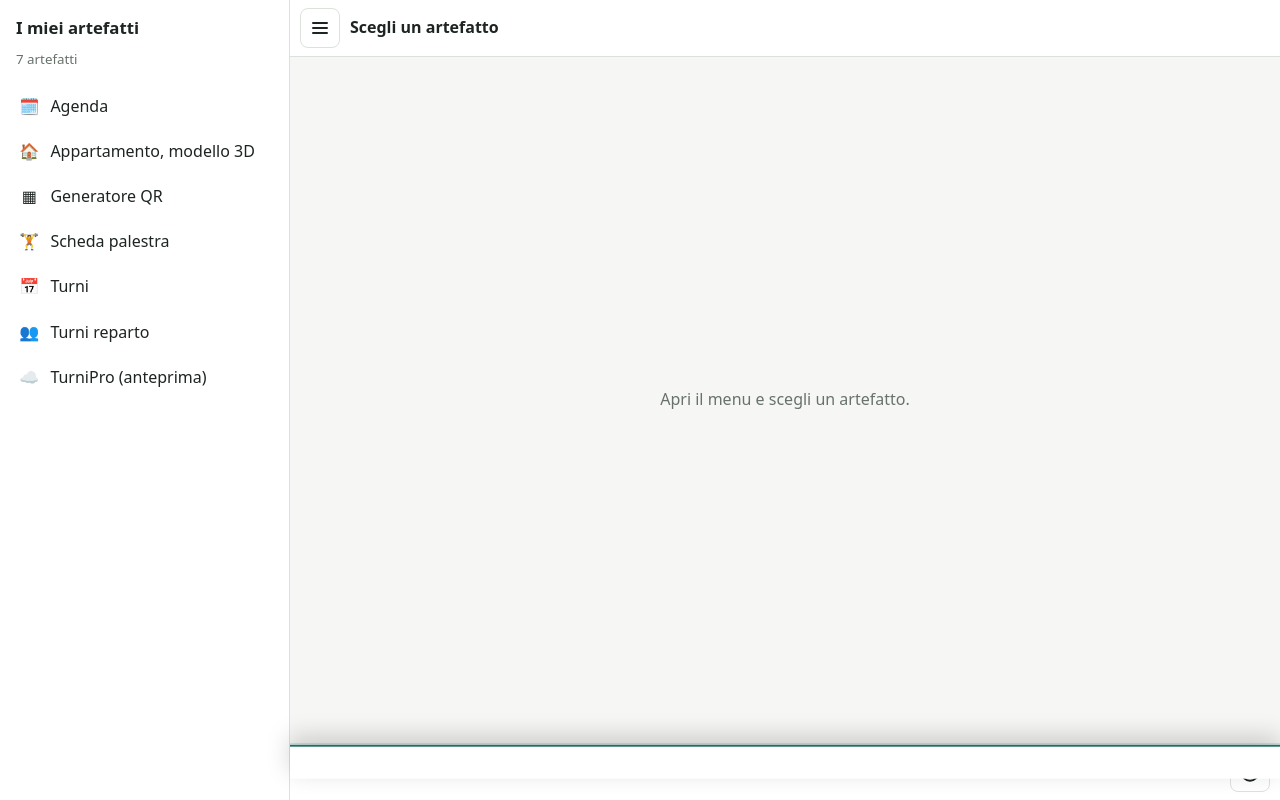
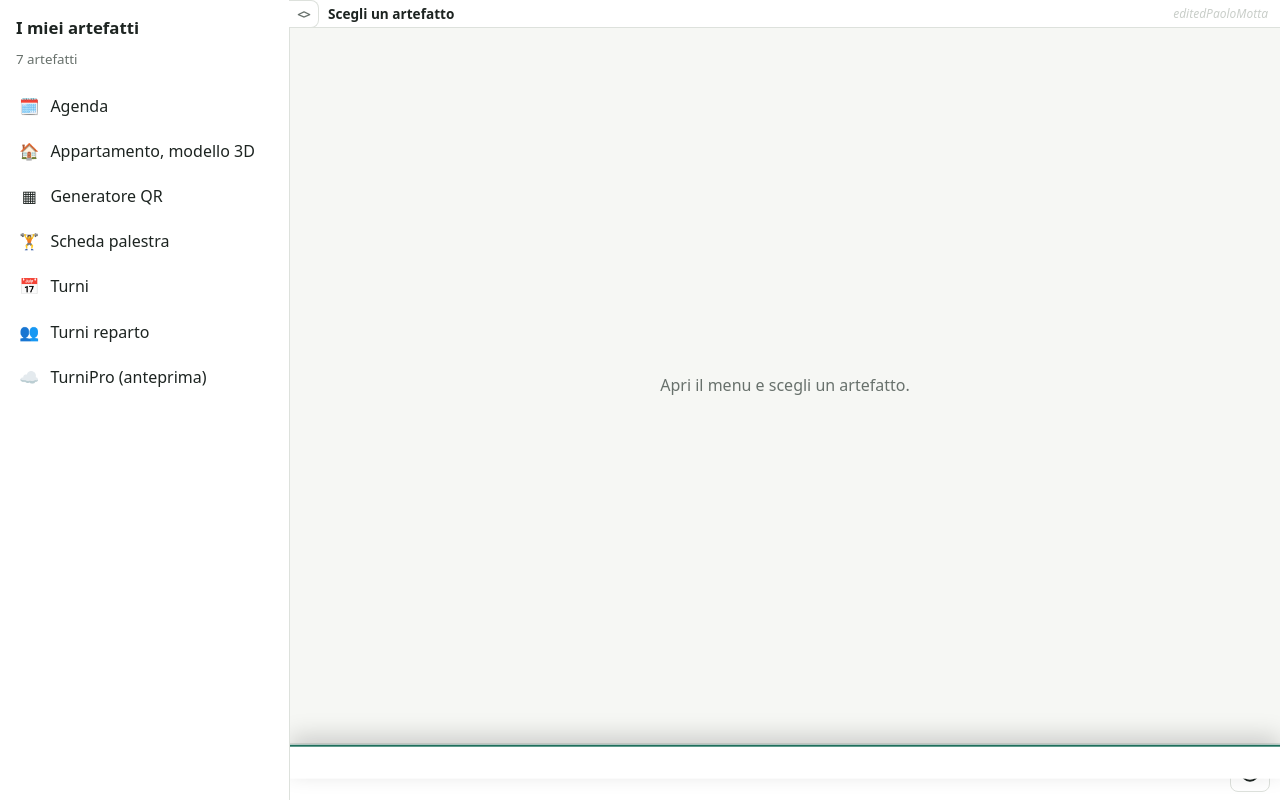
Before and after one commit to paolomotta83/myapp, a plain HTML site: page index.html in a window 1280 px wide. Drawn offline with Linux system fonts and the light colour scheme.

Commit message:
Update index.html

```diff
--- a/index.html
+++ b/index.html
@@ -5,12 +5,12 @@
 <meta name="viewport" content="width=device-width, initial-scale=1, viewport-fit=cover">
 <title>I miei artefatti</title>
 <style>
-:root{--bg:#f6f7f4;--panel:#fff;--ink:#1d2421;--mute:#68716c;--line:#dde1dc;--acc:#1f6f5c;--acc2:#e8f1ee}
-@media (prefers-color-scheme:dark){:root{--bg:#141816;--panel:#1c211f;--ink:#e8ece9;--mute:#98a29c;--line:#2d3532;--acc:#5cc2a5;--acc2:#203029}}
+:root{--bg:#f6f7f4;--panel:#fff;--ink:#1d2421;--mute:#68716c;--line:#dde1dc;--acc:#1f6f5c;--acc2:#e8f1ee;--faint:#c9cec9}
+@media (prefers-color-scheme:dark){:root{--bg:#141816;--panel:#1c211f;--ink:#e8ece9;--mute:#98a29c;--line:#2d3532;--acc:#5cc2a5;--acc2:#203029;--faint:#38423d}}
 *{box-sizing:border-box}
 html,body{height:100%;margin:0}
 body{font:16px/1.45 system-ui,-apple-system,Segoe UI,sans-serif;background:var(--bg);color:var(--ink);display:flex;overflow:hidden}
-#menu{width:290px;flex:none;background:var(--panel);border-right:1px solid var(--line);display:flex;flex-direction:column;transition:margin-left .25s;padding-top:env(safe-area-inset-top,0)}
+#menu{position:relative;z-index:10;width:290px;flex:none;background:var(--panel);border-right:1px solid var(--line);display:flex;flex-direction:column;transition:margin-left .25s;padding-top:env(safe-area-inset-top,0)}
 body.closed #menu{margin-left:-290px}
 #menu h1{font-size:1.05rem;margin:0;padding:16px 16px 10px}
 #menu small{display:block;padding:0 16px 10px;color:var(--mute)}
@@ -21,10 +21,14 @@ body.closed #menu{margin-left:-290px}
 #list button:focus-visible,.btn:focus-visible{outline:2px solid var(--acc);outline-offset:2px}
 #list .ic{width:1.4em;text-align:center}
 #main{flex:1;min-width:0;display:flex;flex-direction:column;position:relative}
-#bar{display:flex;align-items:center;gap:10px;padding:8px 10px;padding-top:calc(8px + env(safe-area-inset-top,0));border-bottom:1px solid var(--line);background:var(--panel)}
+#bar{display:flex;align-items:center;gap:10px;height:calc(28px + env(safe-area-inset-top,0px));padding:env(safe-area-inset-top,0px) 12px 0 38px;border-bottom:1px solid var(--line);background:var(--panel)}
 .btn{all:unset;box-sizing:border-box;cursor:pointer;width:40px;height:40px;border-radius:8px;display:grid;place-items:center;border:1px solid var(--line)}
 .btn:hover{background:var(--acc2)}
-#title{font-weight:600;white-space:nowrap;overflow:hidden;text-overflow:ellipsis;flex:1}
+#title{font-weight:600;font-size:.85rem;white-space:nowrap;overflow:hidden;text-overflow:ellipsis;flex:1}
+#edited{font-style:italic;font-size:.75rem;color:var(--faint);white-space:nowrap;user-select:none}
+#tab{all:unset;box-sizing:border-box;position:absolute;left:100%;top:env(safe-area-inset-top,0px);width:30px;height:28px;display:grid;place-items:center;cursor:pointer;background:var(--panel);color:var(--mute);border:1px solid var(--line);border-left:0;border-radius:0 8px 8px 0;font:700 .8rem/1 system-ui;letter-spacing:-1px}
+#tab:hover{color:var(--acc);background:var(--acc2)}
+#tab:focus-visible{outline:2px solid var(--acc);outline-offset:-2px}
 #stage{flex:1;position:relative;min-height:0}
 iframe{position:absolute;inset:0;width:100%;height:100%;border:0;background:#fff}
 #empty{position:absolute;inset:0;display:grid;place-items:center;text-align:center;color:var(--mute);padding:24px}
@@ -38,7 +42,7 @@ iframe{position:absolute;inset:0;width:100%;height:100%;border:0;background:#fff
 #info .mod{font-variant-numeric:tabular-nums}
 @media (max-width:700px){
  #menu{position:fixed;z-index:10;inset:0 auto 0 0;width:min(86vw,320px);box-shadow:4px 0 24px rgba(0,0,0,.25)}
- body.closed #menu{margin-left:calc(-1 * min(86vw,320px) - 30px)}
+ body.closed #menu{margin-left:calc(-1 * min(86vw,320px))}
 }
 @media (prefers-reduced-motion:reduce){*{transition:none!important}}
 </style>
@@ -49,14 +53,13 @@ iframe{position:absolute;inset:0;width:100%;height:100%;border:0;background:#fff
   <h1>I miei artefatti</h1>
   <small id="count">Caricamento…</small>
   <div id="list"></div>
+  <button id="tab" aria-label="Mostra o nascondi l'elenco delle app" title="Elenco app">&lt;&gt;</button>
 </nav>
 
 <div id="main">
   <div id="bar">
-    <button class="btn" id="toggle" aria-label="Apri o chiudi il menu" title="Menu">
-      <svg width="20" height="20" viewBox="0 0 20 20" fill="none" stroke="currentColor" stroke-width="2" stroke-linecap="round"><path d="M3 5h14M3 10h14M3 15h14"/></svg>
-    </button>
     <div id="title">Scegli un artefatto</div>
+    <div id="edited" aria-hidden="true">editedPaoloMotta</div>
   </div>
   <div id="stage">
     <div id="empty">Apri il menu e scegli un artefatto.</div>
@@ -174,7 +177,7 @@ $("infoBtn").onclick = ()=>{
   if(o) return closeInfo();
   fillInfo(); $("info").classList.add("open"); $("infoBtn").setAttribute("aria-expanded","true");
 };
-$("toggle").onclick = ()=>document.body.classList.toggle("closed");
+$("tab").onclick = ()=>document.body.classList.toggle("closed");
 if(innerWidth<=700) document.body.classList.add("closed");
 addEventListener("keydown",e=>{ if(e.key==="Escape") closeInfo(); });
 load();
```
